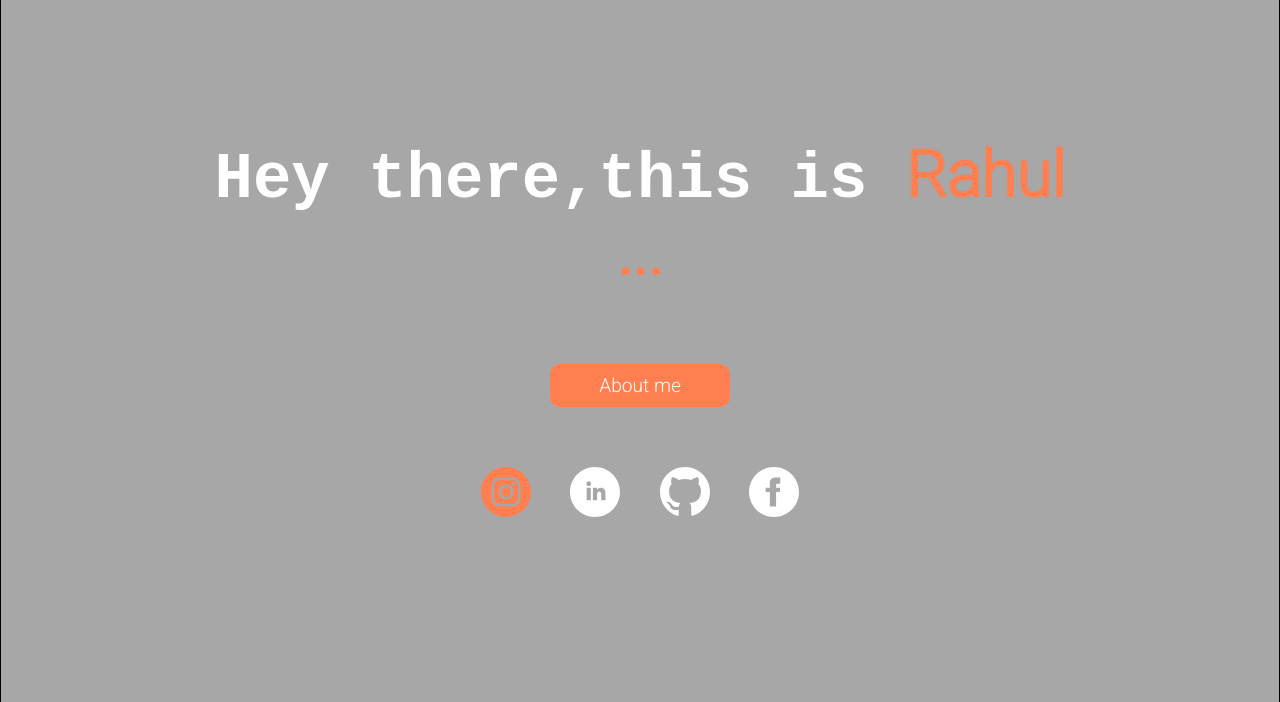
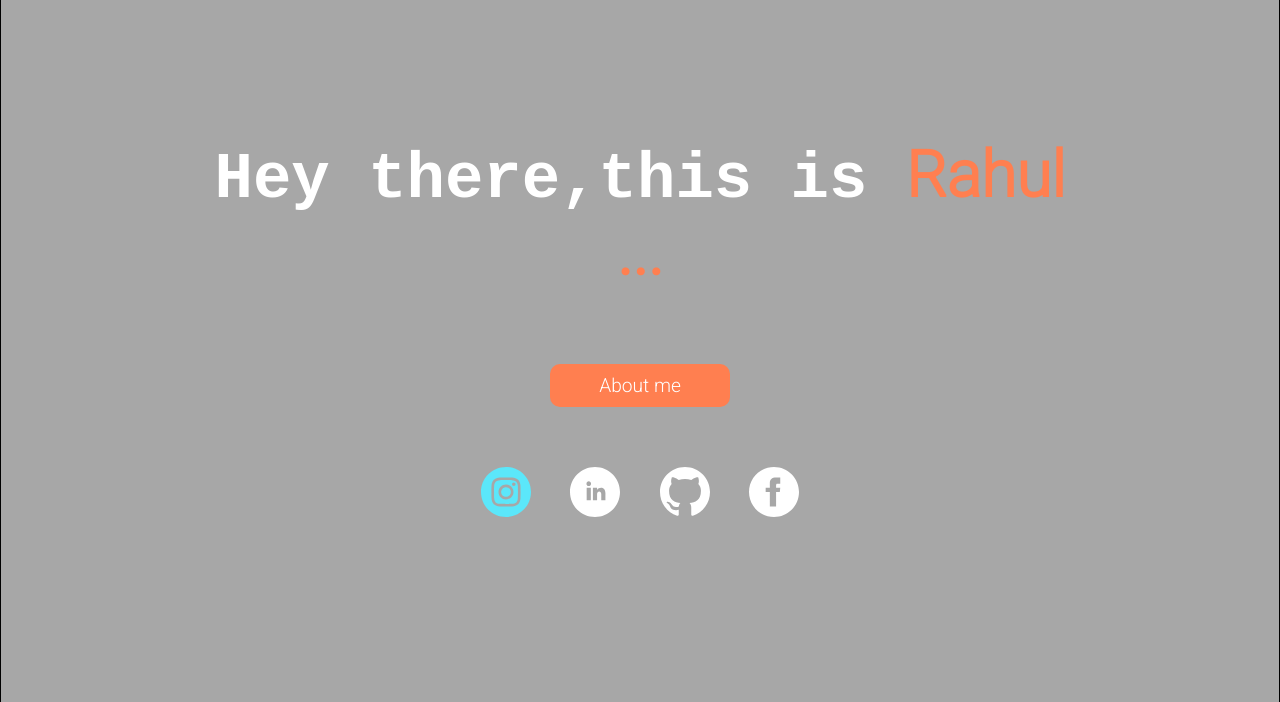
Before and after one commit to Rahulrai1998/My-Portfolio, a plain HTML site: page index.html in a window 1280 px wide. In both pictures the pointer is over the icon 505 px from the left and 590 px from the top of the page. Shown: the part 98-800 px from the top of the page. Drawn offline with Linux system fonts and the light colour scheme; a web font is replaced by a local one.

```diff
--- a/styles.css
+++ b/styles.css
@@ -95,7 +95,7 @@ svg{
     fill: white;
 }
 svg:hover , svg:active{
-    fill: coral;
+    fill: rgb(91, 231, 250);
 }
 nav::before{
     content: "";
```
